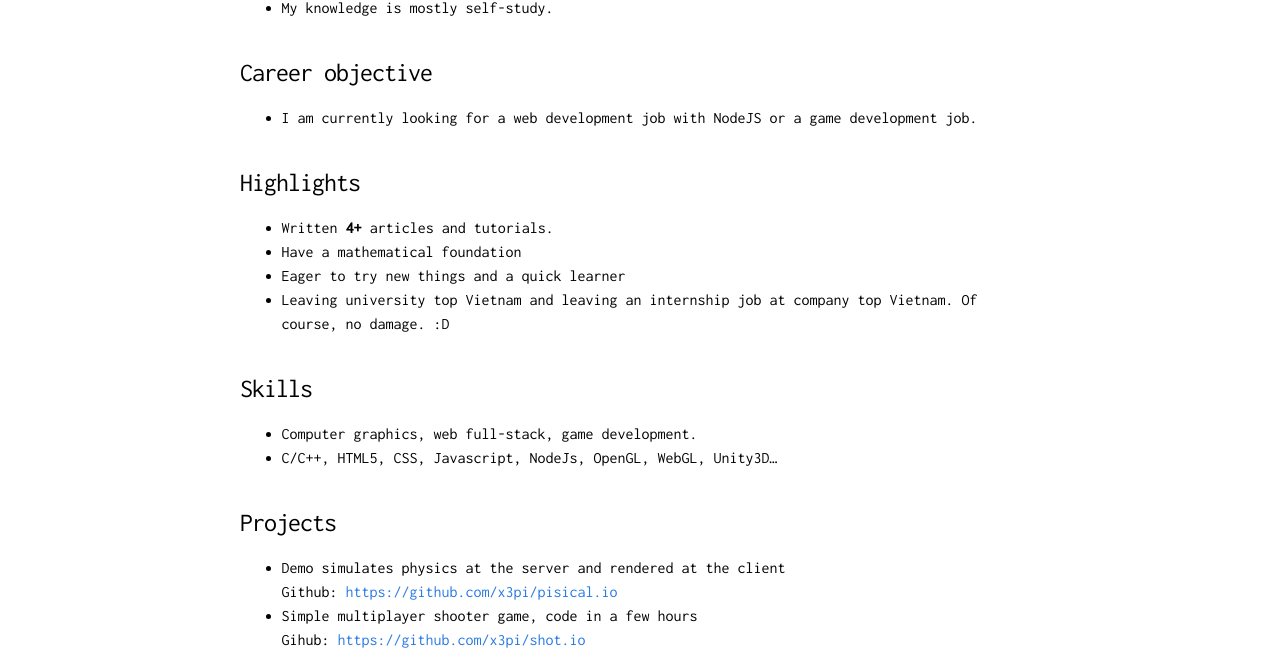
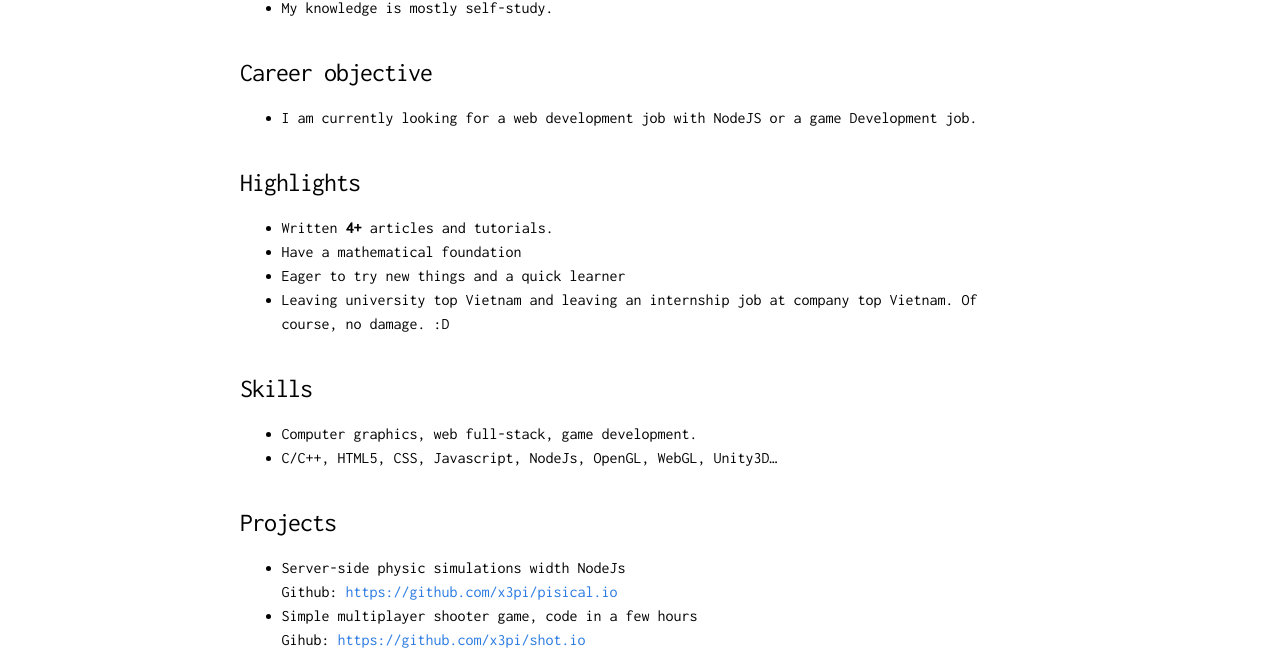
Before and after one commit to x3pi/x3pi.github.io, a Jekyll site: the page built from _posts/2018-11-26-phan-van-phuc.md, in a window 1280 px wide. Shown: the part 341-1006 px from the top of the page. Built offline with Jekyll 4.4.1, drawn with Linux system fonts in a browser that asks for light colours; nearby versions of some CDN libraries; comment, search, counter and statistics services are not loaded.

Commit message:
Update from Forestry.io - Updated phan-van-phuc.md

```diff
--- a/_posts/2018-11-26-phan-van-phuc.md
+++ b/_posts/2018-11-26-phan-van-phuc.md
@@ -14,7 +14,7 @@ tags: []
 
 ### Career objective
 
-* I am currently looking for a web development job with NodeJS or a game development job.
+* I am currently looking for a web development job with NodeJS or a game Development job.
 
 ### Highlights
 
@@ -30,7 +30,7 @@ tags: []
 
 ### Projects
 
-* Demo simulates physics at the server and rendered at the client
+* Server-side physic simulations width NodeJs
   Github: [https://github.com/x3pi/pisical.io](https://github.com/x3pi/pisical.io "https://github.com/x3pi/pisical.io")
 * Simple multiplayer shooter game, code in a few hours
   Gihub: [https://github.com/x3pi/shot.io](https://github.com/x3pi/shot.io "https://github.com/x3pi/shot.io")
```
